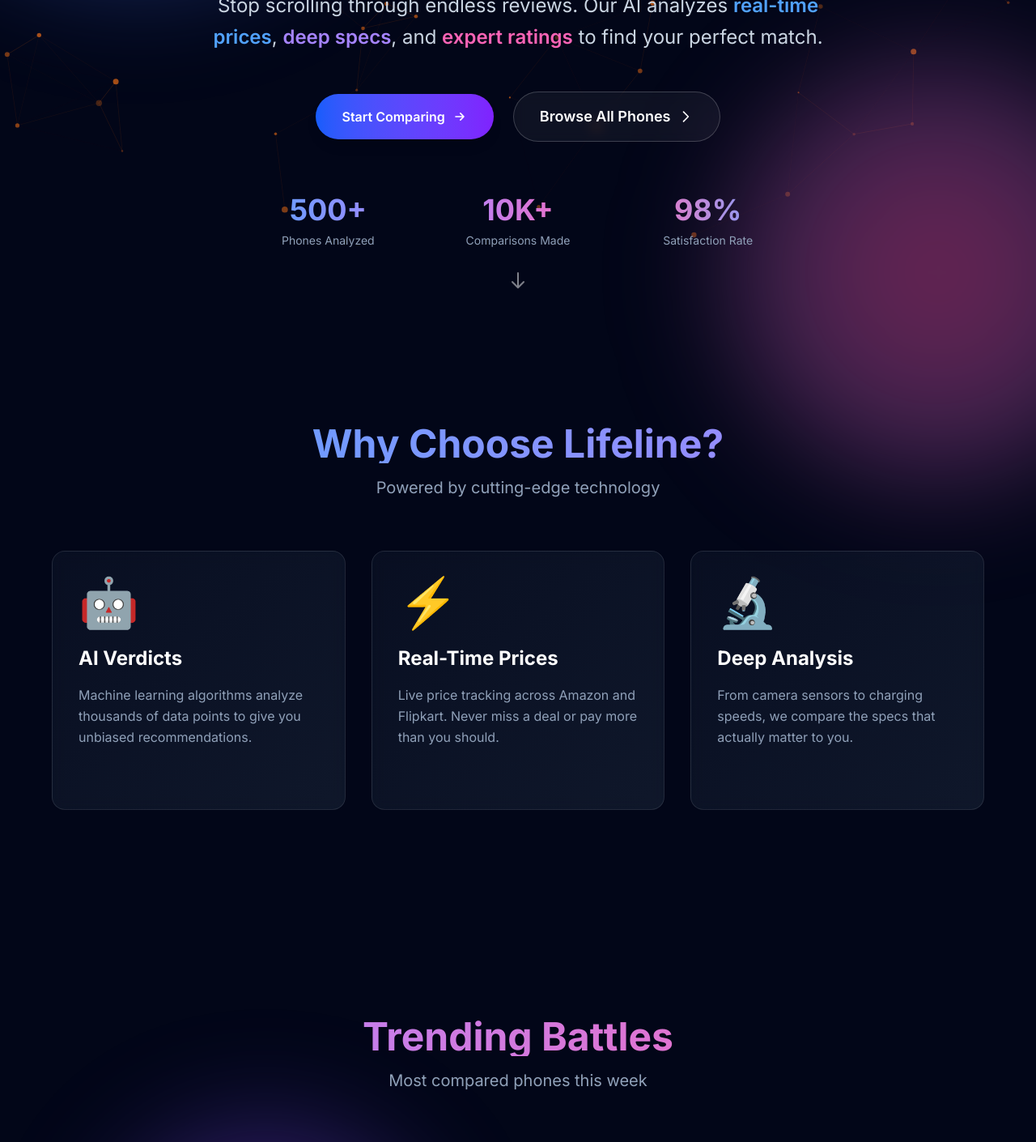
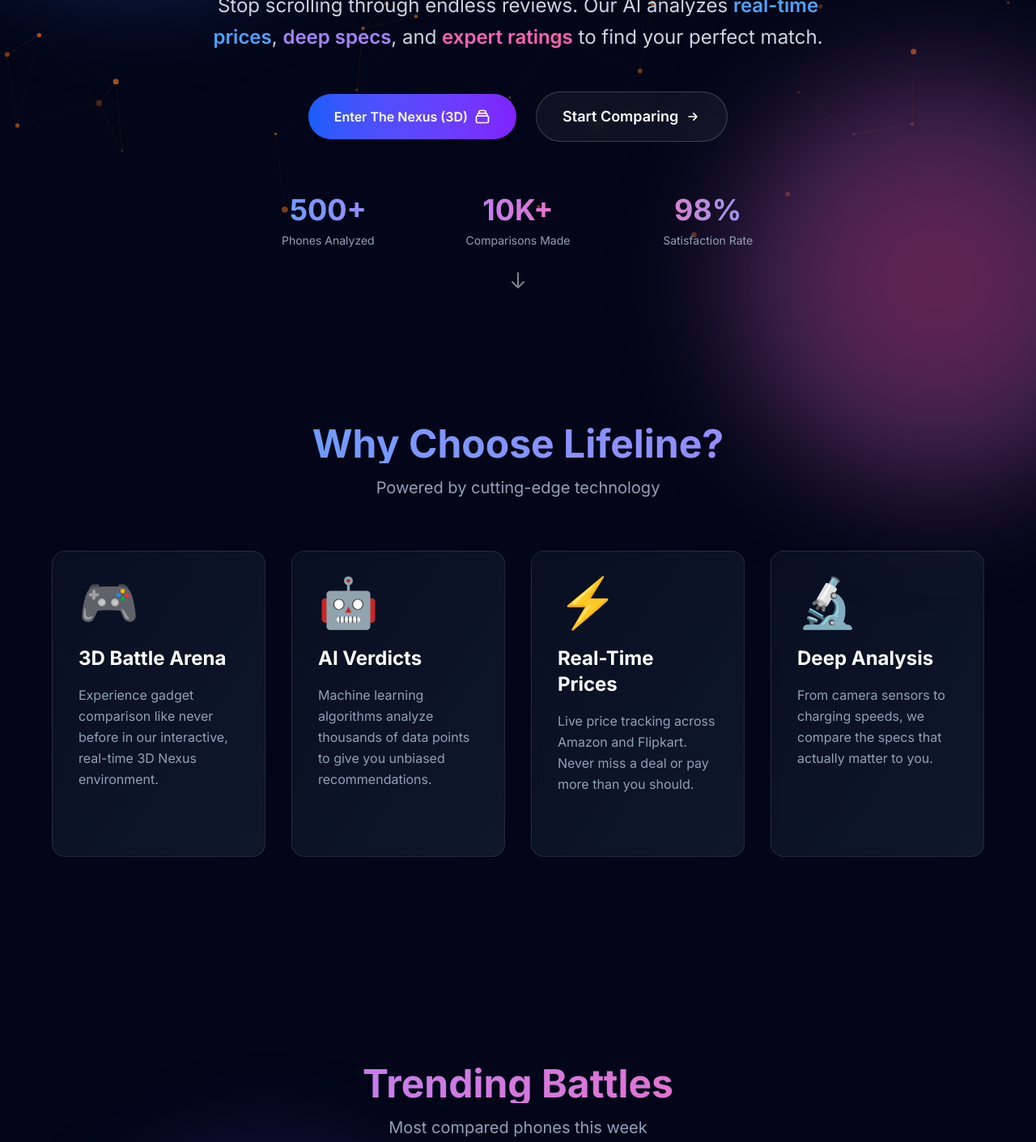
Before and after one commit to decodejatin/lifeline-mvp, a Next.js app: page / in a window 1280 px wide. Shown: the part 500-1910 px from the top of the page at 81% size. Built offline with nearby package versions, Linux system fonts and the light colour scheme.

Commit message:
feat: integrate Nexus 3D into homepage and navigation

```diff
--- a/app/nexus/page.tsx
+++ b/app/nexus/page.tsx
@@ -1,37 +1,12 @@
 'use client';
 
-import React, { useEffect } from 'react';
-import Lenis from '@studio-freight/lenis';
+import React from 'react';
 import { NexusScene } from '../../components/nexus/NexusScene';
 import { NexusOverlay } from '../../components/nexus/NexusOverlay';
 import CustomCursor from '../../components/ui/custom-cursor';
 import FloatingNav from '../../components/ui/floating-nav';
 
 export default function NexusPage() {
-    useEffect(() => {
-        const lenis = new Lenis({
-            duration: 1.2,
-            easing: (t) => Math.min(1, 1.001 - Math.pow(2, -10 * t)),
-            orientation: 'vertical',
-            gestureOrientation: 'vertical',
-            smoothWheel: true,
-            wheelMultiplier: 1,
-            touchMultiplier: 2,
-            infinite: false,
-        });
-
-        function raf(time: number) {
-            lenis.raf(time);
-            requestAnimationFrame(raf);
-        }
-
-        requestAnimationFrame(raf);
-
-        return () => {
-            lenis.destroy();
-        };
-    }, []);
-
     return (
         <main className="relative bg-black min-h-screen overflow-x-hidden">
             <CustomCursor />
--- a/app/page.tsx
+++ b/app/page.tsx
@@ -88,23 +88,23 @@ export default async function HomePage() {
 
             {/* CTA Buttons */}
             <div className="flex flex-col sm:flex-row gap-6 justify-center items-center mb-16">
-              <MagneticButton href="/compare" strength={0.4}>
+              <MagneticButton href="/nexus" strength={0.4}>
                 <span className="flex items-center gap-2">
-                  Start Comparing
-                  <svg className="w-5 h-5" fill="none" stroke="currentColor" viewBox="0 0 24 24">
-                    <path strokeLinecap="round" strokeLinejoin="round" strokeWidth={2} d="M13 7l5 5m0 0l-5 5m5-5H6" />
+                  Enter The Nexus (3D)
+                  <svg className="w-5 h-5 animate-pulse" fill="none" stroke="currentColor" viewBox="0 0 24 24">
+                    <path strokeLinecap="round" strokeLinejoin="round" strokeWidth={2} d="M19 11H5m14 0a2 2 0 012 2v6a2 2 0 01-2 2H5a2 2 0 01-2-2v-6a2 2 0 012-2m14 0V9a2 2 0 00-2-2M5 11V9a2 2 0 012-2m0 0V5a2 2 0 012-2h6a2 2 0 012 2v2M7 7h10" />
                   </svg>
                 </span>
               </MagneticButton>
 
               <Link
-                href="/products"
+                href="/compare"
                 className="group px-8 py-4 rounded-full font-semibold text-lg transition-all duration-300 bg-white/5 hover:bg-white/10 text-white border border-white/20 hover:border-white/40 backdrop-blur-sm"
               >
                 <span className="flex items-center gap-2">
-                  Browse All Phones
+                  Start Comparing
                   <svg className="w-5 h-5 group-hover:translate-x-1 transition-transform" fill="none" stroke="currentColor" viewBox="0 0 24 24">
-                    <path strokeLinecap="round" strokeLinejoin="round" strokeWidth={2} d="M9 5l7 7-7 7" />
+                    <path strokeLinecap="round" strokeLinejoin="round" strokeWidth={2} d="M13 7l5 5m0 0l-5 5m5-5H6" />
                   </svg>
                 </span>
               </Link>
@@ -153,8 +153,15 @@ export default async function HomePage() {
               </p>
             </div>
 
-            <div className="grid grid-cols-1 md:grid-cols-3 gap-8">
+            <div className="grid grid-cols-1 md:grid-cols-2 lg:grid-cols-4 gap-8">
               {[
+                {
+                  icon: '🎮',
+                  title: '3D Battle Arena',
+                  description: 'Experience gadget comparison like never before in our interactive, real-time 3D Nexus environment.',
+                  gradient: 'from-blue-600 to-indigo-600',
+                  href: '/nexus'
+                },
                 {
                   icon: '🤖',
                   title: 'AI Verdicts',
@@ -174,8 +181,9 @@ export default async function HomePage() {
                   gradient: 'from-pink-500 to-rose-500'
                 }
               ].map((feature, index) => (
-                <div
+                <Link
                   key={index}
+                  href={feature.href || '#'}
                   className="group relative p-8 rounded-2xl bg-gradient-to-br from-slate-900/50 to-slate-800/50 border border-white/10 backdrop-blur-sm hover:border-white/20 transition-all duration-300 overflow-hidden"
                 >
                   {/* Glow effect */}
@@ -199,7 +207,7 @@ export default async function HomePage() {
                       <path strokeLinecap="round" strokeLinejoin="round" strokeWidth={2} d="M9 5l7 7-7 7" />
                     </svg>
                   </div>
-                </div>
+                </Link>
               ))}
             </div>
           </div>
--- a/components/Header.tsx
+++ b/components/Header.tsx
@@ -76,6 +76,7 @@ export default function Header() {
 
     const navLinks = [
         { name: 'Products', href: '/products' },
+        { name: 'Nexus 3D', href: '/nexus' },
         { name: 'Admin', href: '/admin' },
     ]
 
```
